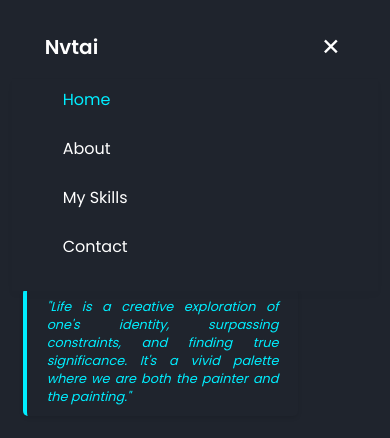
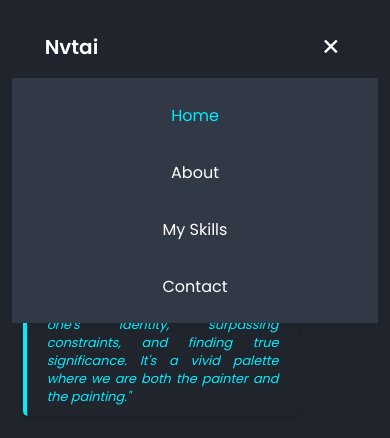
Before and after one commit to nvtai24/my-portfolio, a plain HTML site: page index.html in a window 390 px wide. Both pictures are taken after a click on the icon 330 px from the left and 46 px from the top of the page. Shown: the top 438 px of the page. Drawn offline with nearby package versions, Linux system fonts and the light colour scheme.

Commit message:
Update UI Mobile

```diff
--- a/assets/css/style.css
+++ b/assets/css/style.css
@@ -766,6 +766,8 @@ span {
         padding: 5rem 3% 2rem;
     }
 
+
+
     .skills {
         padding-bottom: 7rem;
     }
@@ -788,6 +790,16 @@ span {
         display: block;
     }
 
+    section {
+        padding: 8rem 3% 5rem;
+    }
+
+    .navbar a {
+        margin-left: 0rem;
+        padding: 2rem 0;
+    }
+
+
     .multiple-text {
         font-size: 2.8rem;
     }
@@ -807,13 +819,15 @@ span {
 
     .navbar.active {
         display: block;
+        text-align: center;
+        background-color: var(--second-bg-color);
     }
 
     .navbar a {
         display: block;
         font-size: 2rem;
-        margin: 0 0 3rem;
-        padding-left: 40px;
+        /* padding: 3rem 0; */
+        /* padding: 0; */
     }
 
     .home {
@@ -850,7 +864,7 @@ span {
     }
 
     .skills h2 {
-        margin-bottom: 3rrem;
+        margin: 5rem 0;
     }
 
 
@@ -875,9 +889,15 @@ span {
         font-size: 50%;
     }
 
+    section {
+        /* padding: 5rem 3% 5rem; */
+    }
+
+
     .multiple-text {
         font-size: 2.4rem;
     }
+
 
     h1.my-name {
         font-size: 4rem;
@@ -885,6 +905,10 @@ span {
 
     .my-diploma {
         font-size: 2.2rem;
+    }
+
+    .contact-info {
+        margin-top: 4rem;
     }
 
     .contact form .input-box input {
```
